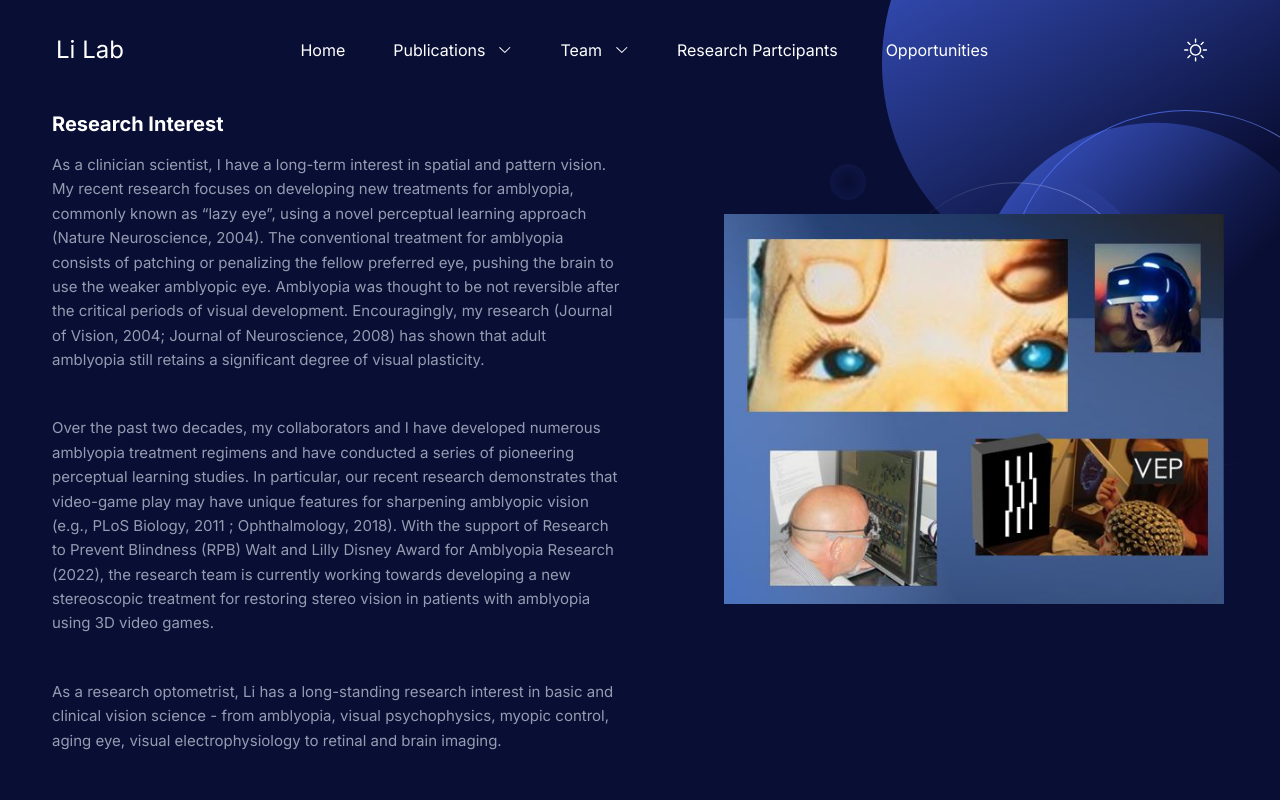
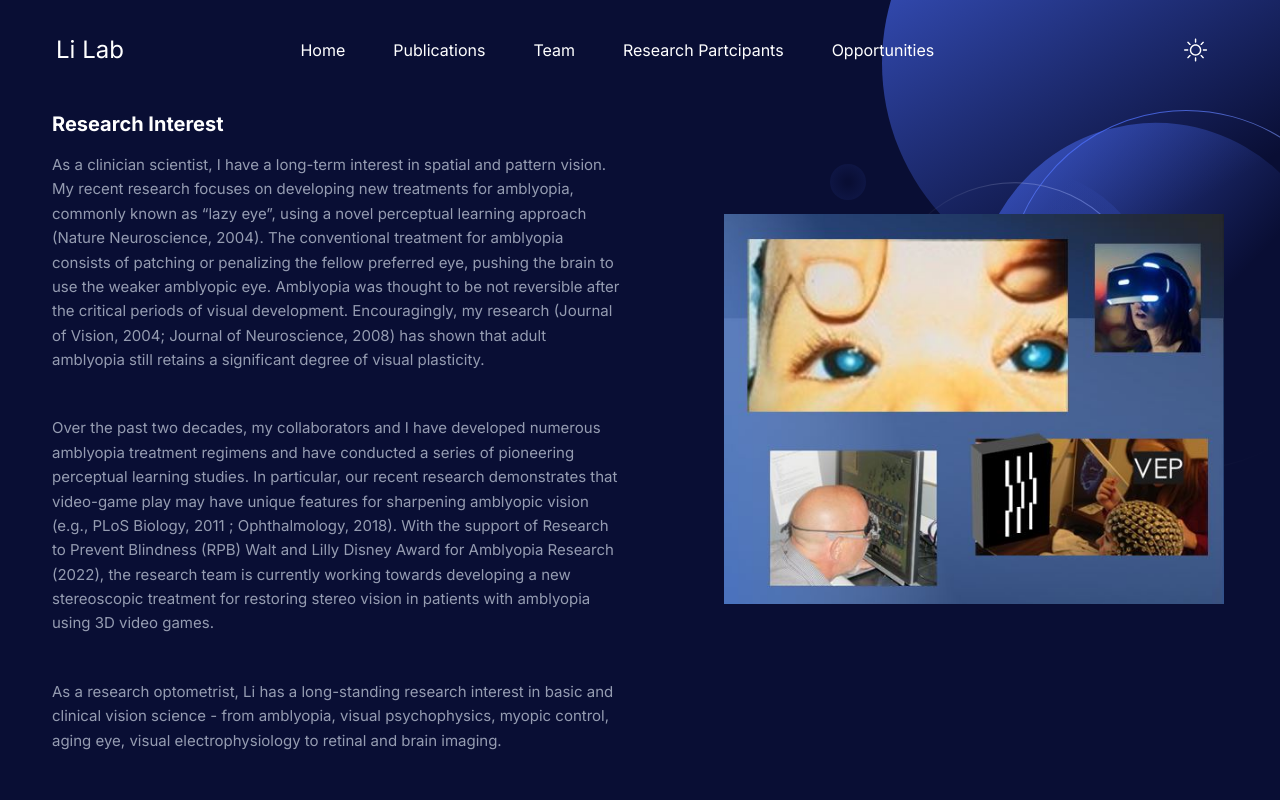
Before and after one commit to orogerli/RogerLabWebsite, a Next.js app: page / in a window 1280 px wide. Shown: the top 800 px of the page. Built offline with nearby package versions, Linux system fonts and the light colour scheme.

Commit message:
Update index.tsx

```diff
--- a/components/Header/index.tsx
+++ b/components/Header/index.tsx
@@ -121,14 +121,7 @@ const Header = () => {
                               className="flex cursor-pointer items-center justify-between py-2 text-base text-dark group-hover:opacity-70 dark:text-white lg:mr-0 lg:inline-flex lg:py-6 lg:px-0"
                             >
                               {menuItem.title}
-                              <span className="pl-3">
-                                <svg width="15" height="14" viewBox="0 0 15 14">
-                                  <path
-                                    d="M7.81602 9.97495C7.68477 9.97495 7.57539 9.9312 7.46602 9.8437L2.43477 4.89995C2.23789 4.70308 2.23789 4.39683 2.43477 4.19995C2.63164 4.00308 2.93789 4.00308 3.13477 4.19995L7.81602 8.77183L12.4973 4.1562C12.6941 3.95933 13.0004 3.95933 13.1973 4.1562C13.3941 4.35308 13.3941 4.65933 13.1973 4.8562L8.16601 9.79995C8.05664 9.90933 7.94727 9.97495 7.81602 9.97495Z"
-                                    fill="currentColor"
-                                  />
-                                </svg>
-                              </span>
+
                             </a>
                             <div
                               className={`submenu relative top-full left-0 rounded-md bg-white transition-[top] duration-300 group-hover:opacity-100 dark:bg-dark lg:invisible lg:absolute lg:top-[110%] lg:block lg:w-[250px] lg:p-4 lg:opacity-0 lg:shadow-lg lg:group-hover:visible lg:group-hover:top-full ${
```
